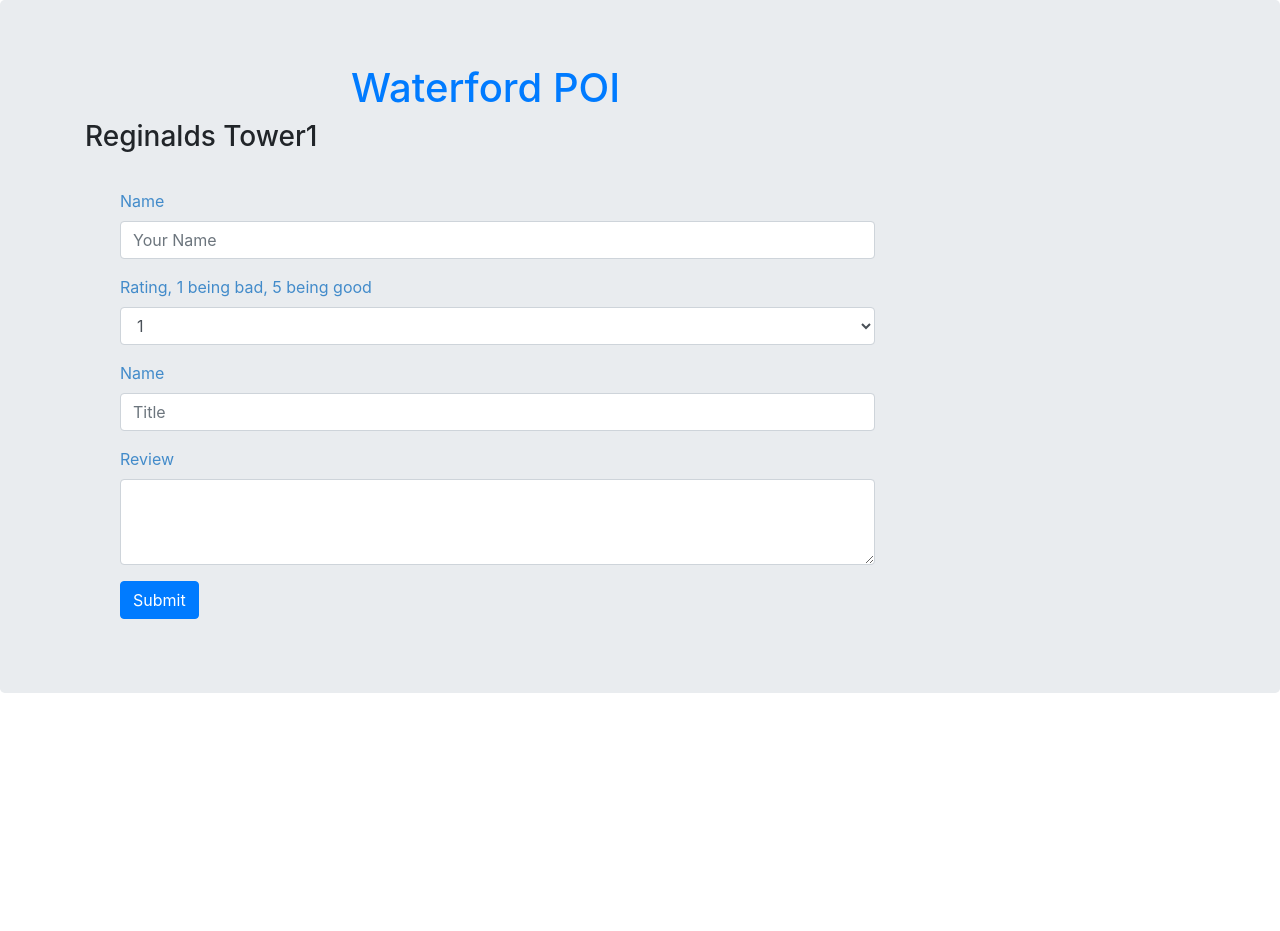
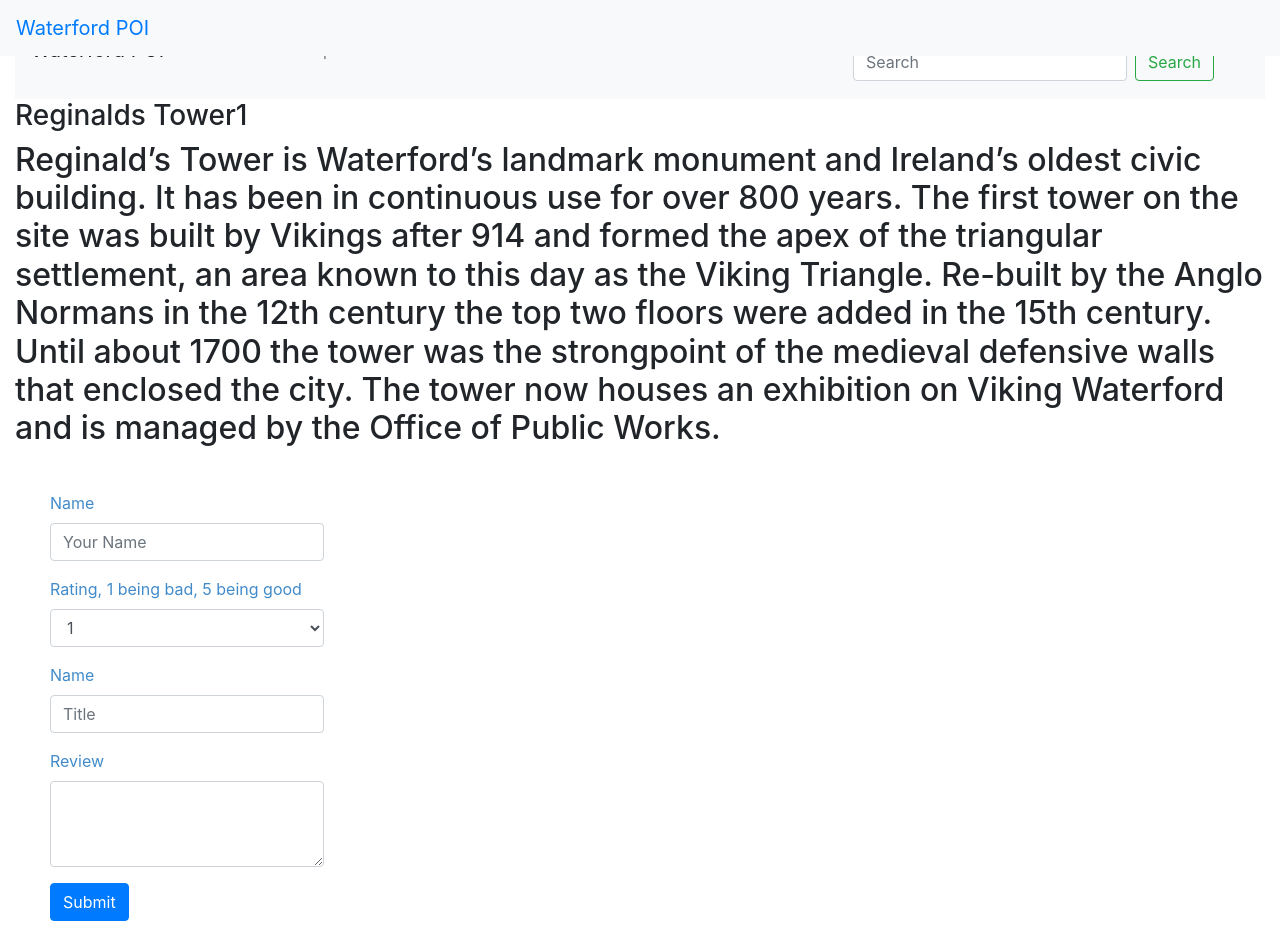
Before and after one commit to bonjo7/react_poi, a React (Create React App) app: page /pois/1 in a window 1280 px wide. Before the commit the page ends 800 px from the top, so only its background shows below. Built offline with nearby package versions, Linux system fonts and the light colour scheme.

Commit message:
Added navbar

```diff
--- a/src/App.js
+++ b/src/App.js
@@ -3,7 +3,6 @@ import POIList from './components/poiList';
 import CarouselHeader from './components/carouselHeader';
 import API from './dataStore/stubAPI';
 import AddPOI from './components/poiCreate';
-import Header from './components/header';
 import Filter from './components/filterPOI';
 import _ from 'lodash';
 import { Container, Row, Col } from 'react-bootstrap';
@@ -48,9 +47,7 @@ export default class App extends Component {
 
     return (
       <Container fluid={true} className="test">
-        <Row>
-          <Header />
-        </Row>
+
         <Row>
           <CarouselHeader />
         </Row>
--- a/src/components/reviewPage.js
+++ b/src/components/reviewPage.js
@@ -2,8 +2,10 @@ import React, { Component } from 'react';
 import { withRouter } from 'react-router-dom';
 import _ from 'lodash'
 import api from '../dataStore/stubAPI';
-import ReviewList from './reviewList'
-import ReviewForm from './reviewForm'
+import ReviewList from './reviewList';
+import ReviewForm from './reviewForm';
+import { Container, Row } from 'react-bootstrap';
+import Header from './header';
 
 class ReviewPage extends Component {
     addReview = (name, rating, title, review) => {
@@ -30,16 +32,21 @@ class ReviewPage extends Component {
                 (review) => - review.upvotes
         );
         return (
-          <div className="container">
-            <div className="row">
-              <div className="col-md-9 col-md-offset-1">
-                <h3>{line} </h3>
-                <ReviewList reviews={reviews}
-                    upvoteHandler={this.incrementUpvote } />
-                <ReviewForm poi={poi}  addReviewHandler={this.addReview} />
-              </div>
-            </div>
-          </div>
+        <Container fluid={true} className="test">
+        <Row>
+          <Header />
+        </Row>
+        <Row>
+        <h3>{line} </h3>
+        <h2>{poi.description}</h2>
+        <ReviewList reviews={reviews}
+                   upvoteHandler={this.incrementUpvote } />
+        </Row>
+
+        <Row>
+        <ReviewForm poi={poi}  addReviewHandler={this.addReview} />
+        </Row>
+      </Container>
         )
     }
 }
--- a/src/index.js
+++ b/src/index.js
@@ -4,26 +4,22 @@ import { BrowserRouter, Route, Redirect, Switch, Link } from "react-router-dom";
 import App from './App';
 import "../node_modules/bootstrap/dist/css/bootstrap.css";
 import ReviewPage from "./components/reviewPage";
+import { Container, Navbar } from 'react-bootstrap';
 
 const Router = (props) => {
     return (
       <BrowserRouter>
-        <div className="jumbotron">
-          <div className="container-fluid">
-            <div className="row">
-              <div className="col-md-6 offset-3">
-                <h1>
-                  <Link to="/">Waterford POI</Link>
-                </h1>
-              </div>
-            </div>
-          </div>
+        <Container fluid={true} className="test">
+        <Navbar fixed="top" expand="lg" variant="light" bg="light">
+                  <Navbar.Brand> <Link to="/">Waterford POI</Link></Navbar.Brand>
+
+                </Navbar>
           <Switch>
             <Route path="/pois/:poi_id" component={ReviewPage} />
             <Route exact path="/" component={App} />
             <Redirect from="*" to="/" />
           </Switch>
-        </div>
+       </Container>
       </BrowserRouter>
     );
   };
```
